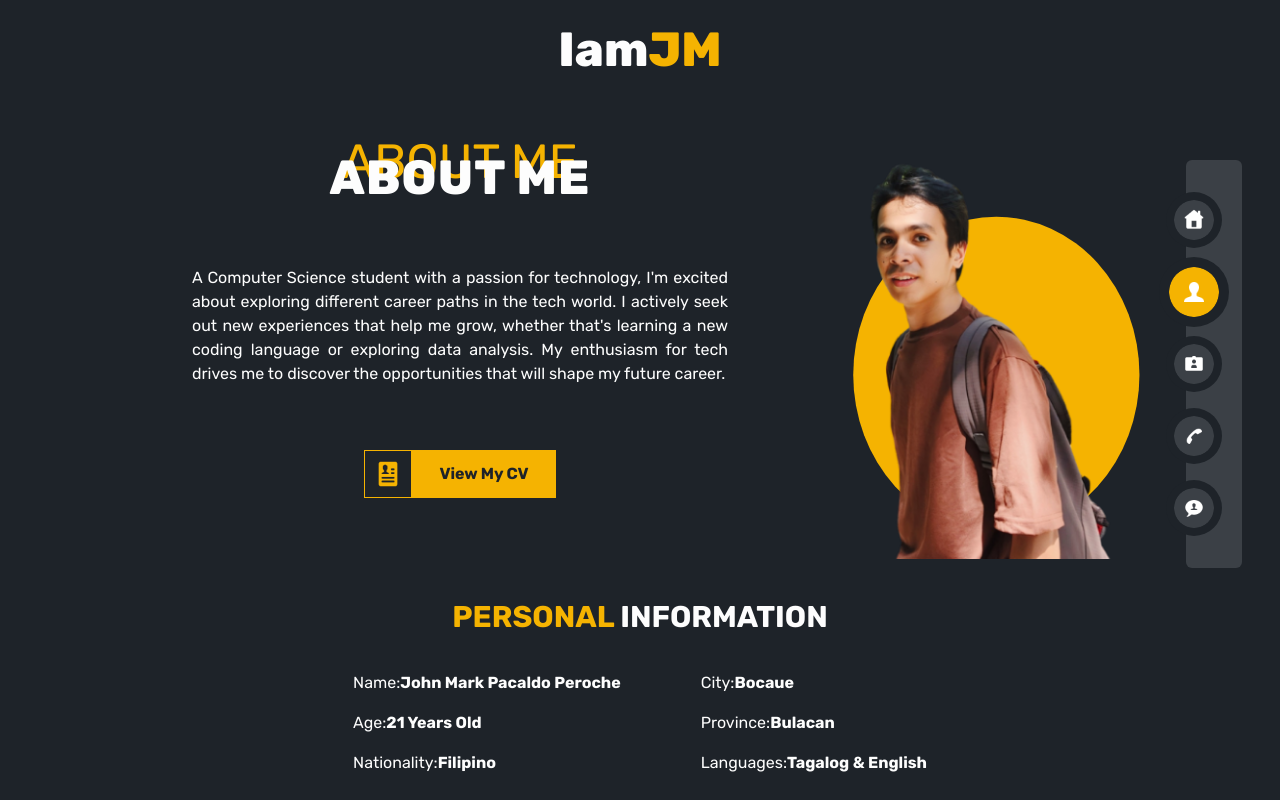
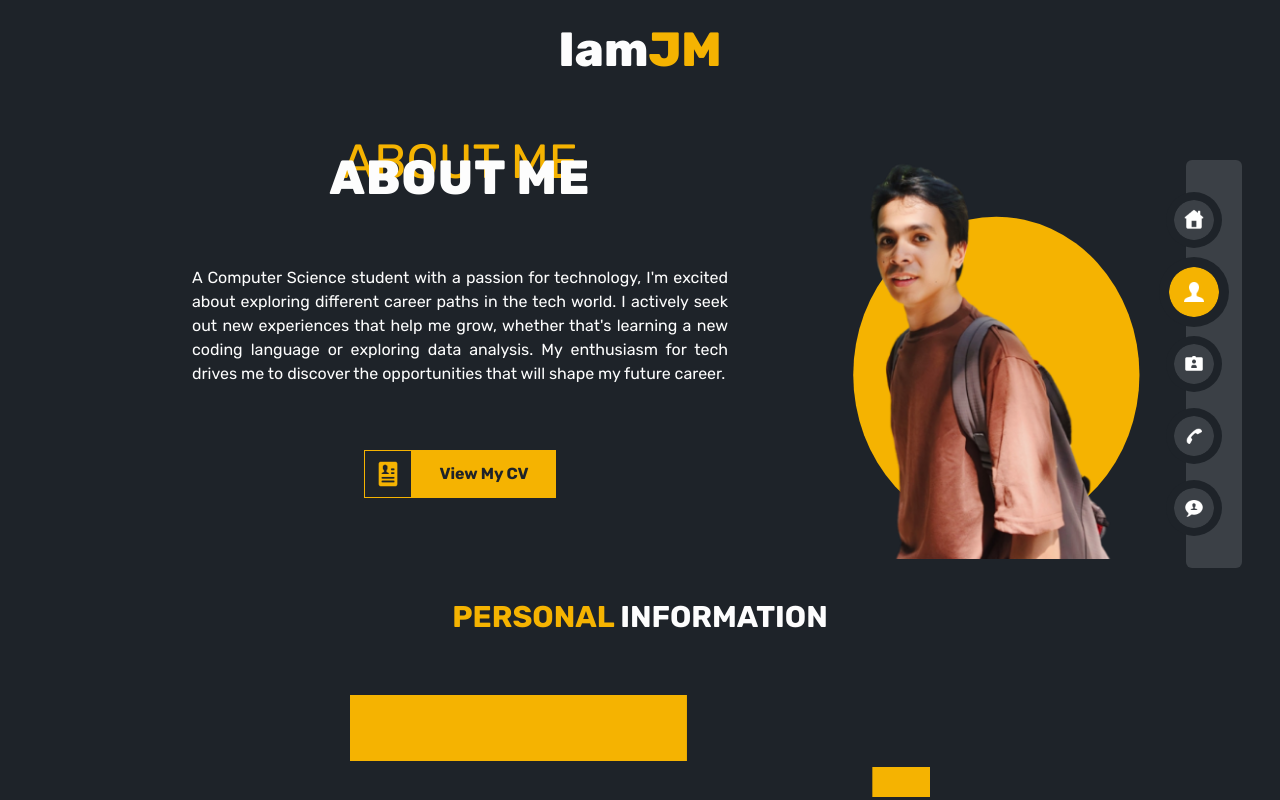
Before and after one commit to Java-rice/IAmJM, a React (Vite) app: page /IAmJM/about in a window 1280 px wide. Shown: the top 800 px of the page. Built offline with nearby package versions, Linux system fonts and the light colour scheme.

Commit message:
style: adjust about page components

```diff
--- a/src/components/button/Button.jsx
+++ b/src/components/button/Button.jsx
@@ -13,7 +13,7 @@ const buttonVariants = cva(
         solid:
           "bg-[#F5B301] text-sm py-3 px-6 content-box text-[#2A2E34] border-[#F5B301] border-2 font-bold hover:bg-[#FED154] transition duration-300",
         long_solid:
-          "bg-[#F5B301] text-sm py-3 px-10 text-[#2A2E34] font-bold hover:bg-[#FED154] transition duration-300",
+          "bg-[#F5B301] text-sm py-3 w-64 text-[#2A2E34] font-bold hover:bg-[#FED154] transition duration-300",
         bordered:
           "bg-[#2A2E34] text-sm py-3 px-6 content-box text-[#F5B301] border-[#F5B301] border-2 font-bold hover:bg-[#FED154]  hover:text-[#2A2E34] transition duration-300"
 
--- a/src/pages/about/About.jsx
+++ b/src/pages/about/About.jsx
@@ -51,38 +51,40 @@ const About = () => {
           />
         </div>
       </div>
-      <div className="flex flex-col gap-3">
+      <div className="flex relative flex-col gap-3">
         <h3 className="font-bold text-3xl text-center">
           <span className="text-[#F5B301]">PERSONAL</span> INFORMATION
         </h3>
-        <div></div>
-        <div></div>
+        <svg>
+          <rect y="32%" width="58%" height="44%" fill="#F5B301" className="animate-slide-left delay-450" />
+          <rect y="80%" x="90%" width="58%" height="44%" fill="#F5B301" className="animate-slide-left delay-450" />
+          <rect y="32%" width="58%" height="44%" fill="#F5B301" className="animate-slide-left delay-450" />
+          <rect y="32%" width="58%" height="44%" fill="#F5B301" className="animate-slide-left delay-450" />
+        </svg>
         <div className="flex flex-row gap-20 justify-between">
           <div className="flex flex-col gap-4" >
             <p>
-              Name:<b>John Mark Pacaldo Peroche</b>
+              Name:<b> John Mark Pacaldo Peroche</b>
             </p>
             <p>
-              Age:<b>21 Years Old</b>
+              Age:<b> 21 Years Old</b>
             </p>
             <p>
-              Nationality:<b>Filipino</b>
+              Nationality:<b> Filipino</b>
             </p>
           </div>
           <div className="flex flex-col gap-4" >
             <p>
-              City:<b>Bocaue</b>
+              City:<b> Bocaue</b>
             </p>
             <p>
-              Province:<b>Bulacan</b>
+              Province:<b> Bulacan</b>
             </p>
             <p>
-              Languages:<b>Tagalog & English</b>
+              Languages:<b> Tagalog & English</b>
             </p>
           </div>
         </div>
-        <div></div>
-        <div></div>
       </div>
       <div className="pb-20">
         <h3 className="font-bold text-3xl text-center text-[#F5B301]">Skills</h3>
@@ -90,8 +92,8 @@ const About = () => {
           <ToolCard></ToolCard>
         </div>
         <div className="flex flex-row gap-4">
-          <Button variant="long_solid" size="lg" width="lg"><a>Explore Projects</a></Button>
-          <Button variant="long_solid" size="lg" width="lg"><a>Contact Me</a></Button>
+          <Button variant="long_solid" size="lg"><a>Explore Projects</a></Button>
+          <Button variant="long_solid" size="lg"><a>Contact Me</a></Button>
         </div>
       </div>
     </div>
```
